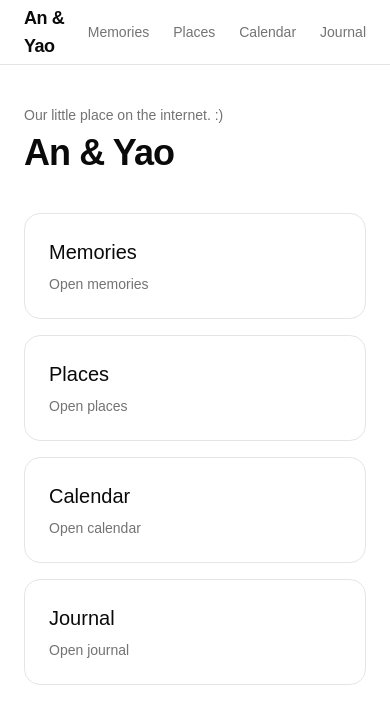
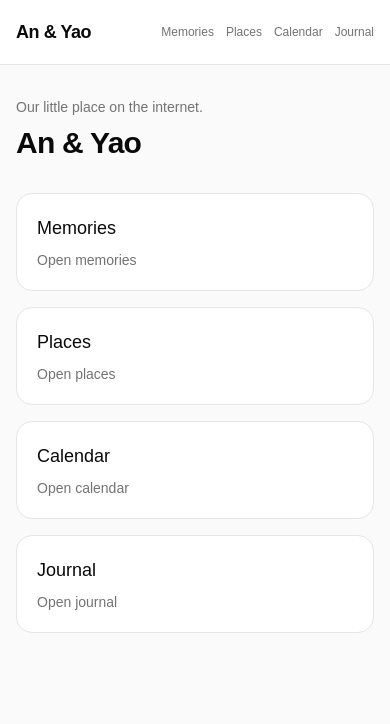
Before and after one commit to Wellshully/anandyao, a Next.js app: page / in a window 390 px wide. Shown: the top 724 px of the page. Built offline with nearby package versions, Linux system fonts and the light colour scheme.

Commit message:
refactor: add shared UI foundation

```diff
--- a/src/components/layout/AppShell.tsx
+++ b/src/components/layout/AppShell.tsx
@@ -1,6 +1,7 @@
 import type { ReactNode } from "react";
 
 import SiteHeader from "@/components/layout/SiteHeader";
+import Container from "@/components/ui/Container";
 
 type AppShellProps = {
   children: ReactNode;
@@ -8,10 +9,10 @@ type AppShellProps = {
 
 export default function AppShell({ children }: AppShellProps) {
   return (
-    <div className="min-h-screen bg-white text-neutral-950">
+    <div className="min-h-screen bg-neutral-50 text-neutral-950">
       <SiteHeader />
 
-      <main className="mx-auto max-w-5xl px-6 py-10">{children}</main>
+      <Container className="py-8 sm:py-10">{children}</Container>
     </div>
   );
 }
--- a/src/components/layout/SiteHeader.tsx
+++ b/src/components/layout/SiteHeader.tsx
@@ -1,27 +1,45 @@
 import Link from "next/link";
 
+import Container from "@/components/ui/Container";
 import { siteConfig } from "@/config/site";
 
 export default function SiteHeader() {
   return (
-    <header className="border-b border-neutral-200">
-      <div className="mx-auto flex h-16 max-w-5xl items-center justify-between px-6">
-        <Link href="/" className="text-lg font-semibold tracking-tight">
+    <header className="border-b border-neutral-200 bg-white">
+      <Container>
+        <div className="flex min-h-16 items-center justify-between gap-4">
+          <Link
+            href="/"
+            className="shrink-0 text-lg font-semibold tracking-tight"
+          >
             {siteConfig.name}
           </Link>
 
-        <nav className="flex items-center gap-6">
+          <nav className="hidden items-center gap-6 md:flex">
             {siteConfig.navigation.slice(1).map((item) => (
               <Link
                 key={item.href}
                 href={item.href}
-              className="text-sm text-neutral-500 transition-colors hover:text-neutral-950"
+                className="text-sm text-neutral-500 transition hover:text-neutral-950"
+              >
+                {item.label}
+              </Link>
+            ))}
+          </nav>
+
+          <nav className="flex items-center gap-3 overflow-x-auto md:hidden">
+            {siteConfig.navigation.slice(1).map((item) => (
+              <Link
+                key={item.href}
+                href={item.href}
+                className="whitespace-nowrap text-xs text-neutral-500"
               >
                 {item.label}
               </Link>
             ))}
           </nav>
         </div>
+      </Container>
     </header>
   );
 }
--- /dev/null
+++ b/src/components/ui/Button.tsx
@@ -0,0 +1,28 @@
+import type { ButtonHTMLAttributes, ReactNode } from "react";
+
+type ButtonProps = {
+  children: ReactNode;
+  variant?: "primary" | "secondary";
+} & ButtonHTMLAttributes<HTMLButtonElement>;
+
+export default function Button({
+  children,
+  variant = "primary",
+  className = "",
+  ...props
+}: ButtonProps) {
+  const styles = {
+    primary: "bg-neutral-950 text-white hover:bg-neutral-800",
+    secondary:
+      "border border-neutral-200 bg-white text-neutral-900 hover:bg-neutral-50",
+  };
+
+  return (
+    <button
+      className={`rounded-xl px-4 py-2 text-sm font-medium transition ${styles[variant]} ${className}`}
+      {...props}
+    >
+      {children}
+    </button>
+  );
+}
--- /dev/null
+++ b/src/components/ui/Card.tsx
@@ -0,0 +1,16 @@
+import type { ReactNode } from "react";
+
+type CardProps = {
+  children: ReactNode;
+  className?: string;
+};
+
+export default function Card({ children, className = "" }: CardProps) {
+  return (
+    <div
+      className={`rounded-2xl border border-neutral-200 bg-white p-5 ${className}`}
+    >
+      {children}
+    </div>
+  );
+}
--- /dev/null
+++ b/src/components/ui/Container.tsx
@@ -0,0 +1,19 @@
+import type { ReactNode } from "react";
+
+type ContainerProps = {
+  children: ReactNode;
+  className?: string;
+};
+
+export default function Container({
+  children,
+  className = "",
+}: ContainerProps) {
+  return (
+    <div
+      className={`mx-auto w-full max-w-5xl px-4 sm:px-6 lg:px-8 ${className}`}
+    >
+      {children}
+    </div>
+  );
+}
--- a/src/features/home/components/NormalHome.tsx
+++ b/src/features/home/components/NormalHome.tsx
@@ -1,6 +1,7 @@
 import Link from "next/link";
 
 import AppShell from "@/components/layout/AppShell";
+import Card from "@/components/ui/Card";
 import { siteConfig } from "@/config/site";
 
 export default function NormalHome() {
@@ -9,28 +10,24 @@ export default function NormalHome() {
   return (
     <AppShell>
       <section>
-        <div>
         <p className="text-sm text-neutral-500">
-            Our little place on the internet. :)
+          Our little place on the internet.
         </p>
 
-          <h1 className="mt-2 text-4xl font-semibold tracking-tight">
-            An & Yao
+        <h1 className="mt-2 text-3xl font-semibold tracking-tight sm:text-4xl">
+          {siteConfig.name}
         </h1>
-        </div>
 
-        <div className="mt-10 grid gap-4 sm:grid-cols-2">
+        <div className="mt-8 grid gap-4 sm:grid-cols-2">
           {features.map((feature) => (
-            <Link
-              key={feature.href}
-              href={feature.href}
-              className="rounded-2xl border border-neutral-200 p-6 transition hover:bg-neutral-50"
-            >
-              <h2 className="text-xl font-medium">{feature.label}</h2>
+            <Link key={feature.href} href={feature.href}>
+              <Card className="h-full transition hover:-translate-y-0.5 hover:shadow-sm">
+                <h2 className="text-lg font-medium">{feature.label}</h2>
 
                 <p className="mt-2 text-sm text-neutral-500">
                   Open {feature.label.toLowerCase()}
                 </p>
+              </Card>
             </Link>
           ))}
         </div>
```
Lines whose indentation alone changed are shown as unchanged.
